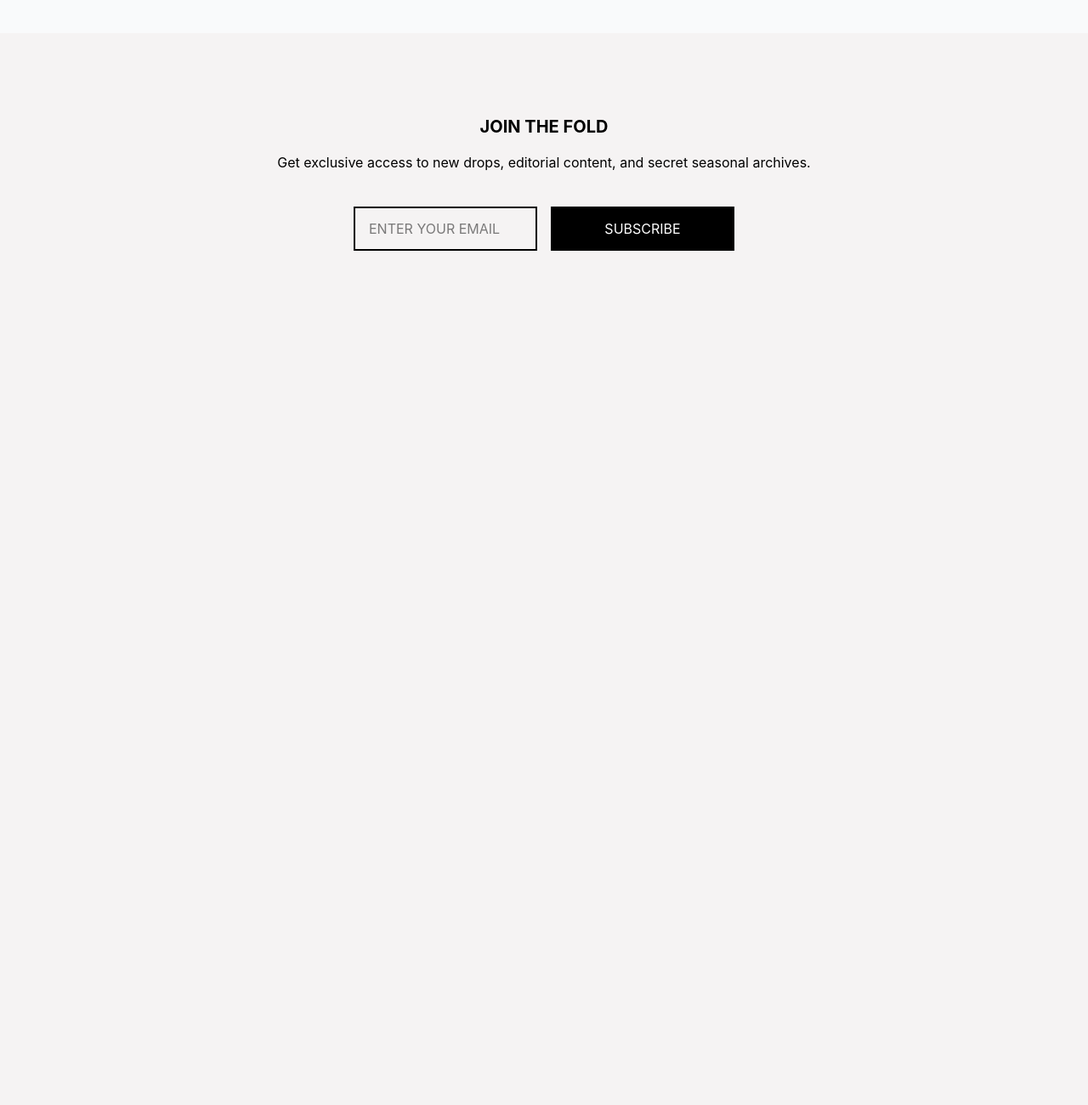
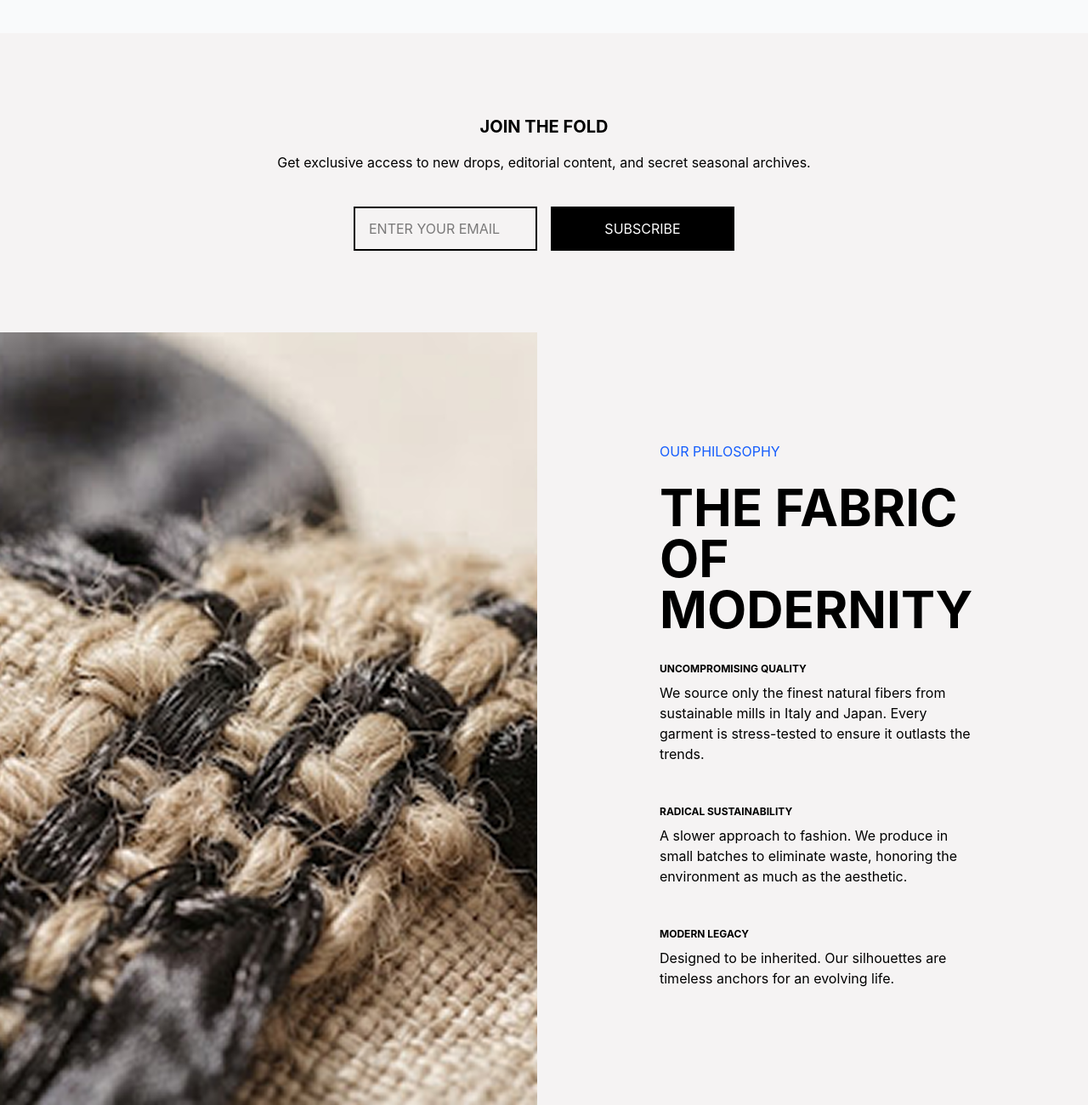
Before and after one commit to yazan-arafeh/My-first-project-STITCH, a website: page index.html in a window 1280 px wide. Shown: the part 2510-3810 px from the top of the page at 85% size. Before the commit the page ends 2805 px from the top, so only its background shows below. Drawn offline with Linux system fonts and the light colour scheme.

Commit message:
OUR PHILOSOPHY

```diff
--- a/index.html
+++ b/index.html
@@ -216,6 +216,32 @@ seasonal archives.
   </div>
 </div>
 
+<div class=" grid grid-cols-1 md:grid-cols-2 gap-4 mt-24 w-full">
+  <div >
+        <img src="./assets/imge/OUR PHILOSOPHY.png"/>
+  </div>
+
+  <div class="mr-32 ml-32">
+      <h2 class="mt-32 mb-6 text-blue-600 ">OUR PHILOSOPHY</h2>
+
+      <h3 class="text-6xl font-bold mb-8">THE FABRIC OF MODERNITY</h3>
+
+      <h4 class="text-xs mb-2 font-bold">UNCOMPROMISING QUALITY</h4>
+      <p class="mb-12 text-base">We source only the finest natural fibers from
+sustainable mills in Italy and Japan. Every garment
+is stress-tested to ensure it outlasts the trends.</p>
+
+      <h4 class="text-xs mb-2 font-bold">RADICAL SUSTAINABILITY</h4>
+      <p class="mb-12 text-base">A slower approach to fashion. We produce in small
+batches to eliminate waste, honoring the
+environment as much as the aesthetic.</p>
+
+<h4 class="text-xs mb-2 font-bold">MODERN LEGACY</h4>
+<p class="mb-12 text-base">Designed to be inherited. Our silhouettes are
+timeless anchors for an evolving life.</p>
+  </div>
+</div>
+
 
 
 </body>
```
Also changed, not shown: assets/imge/OUR PHILOSOPHY.png (added), src/output.css.
